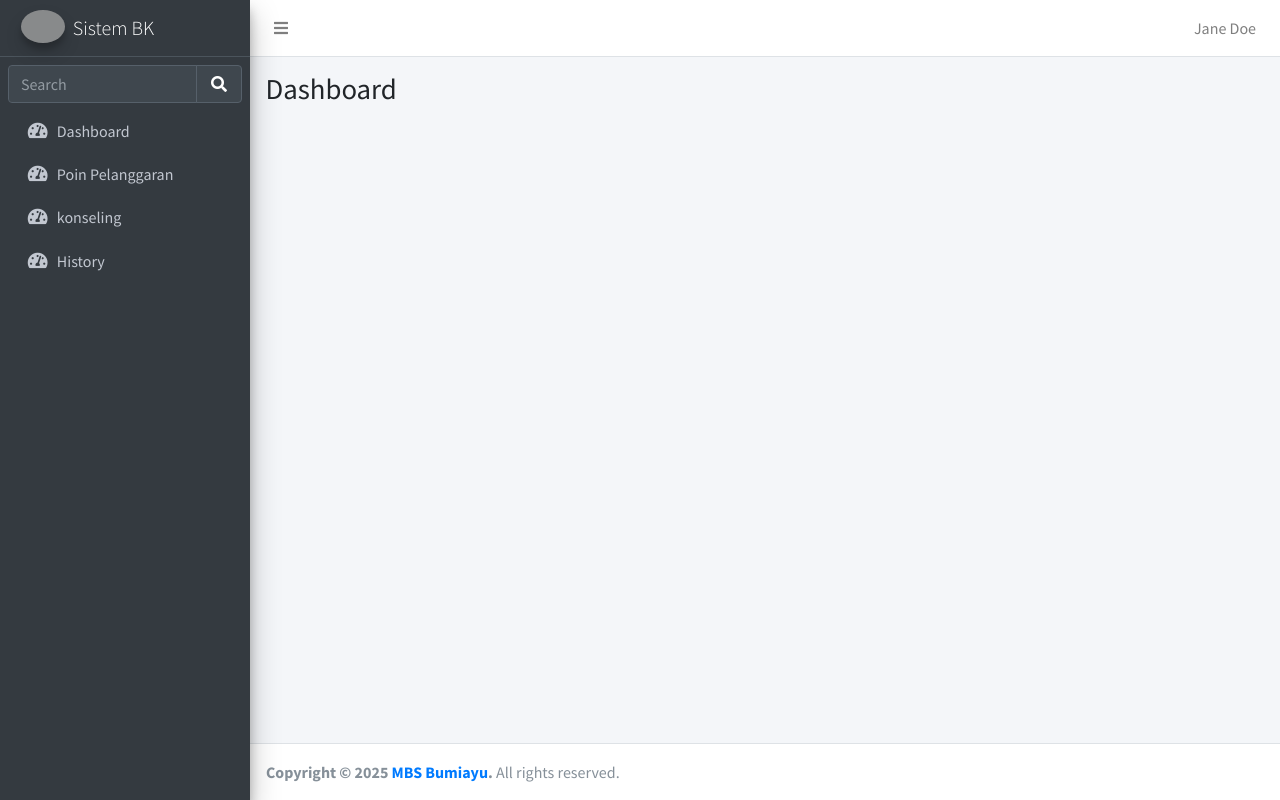
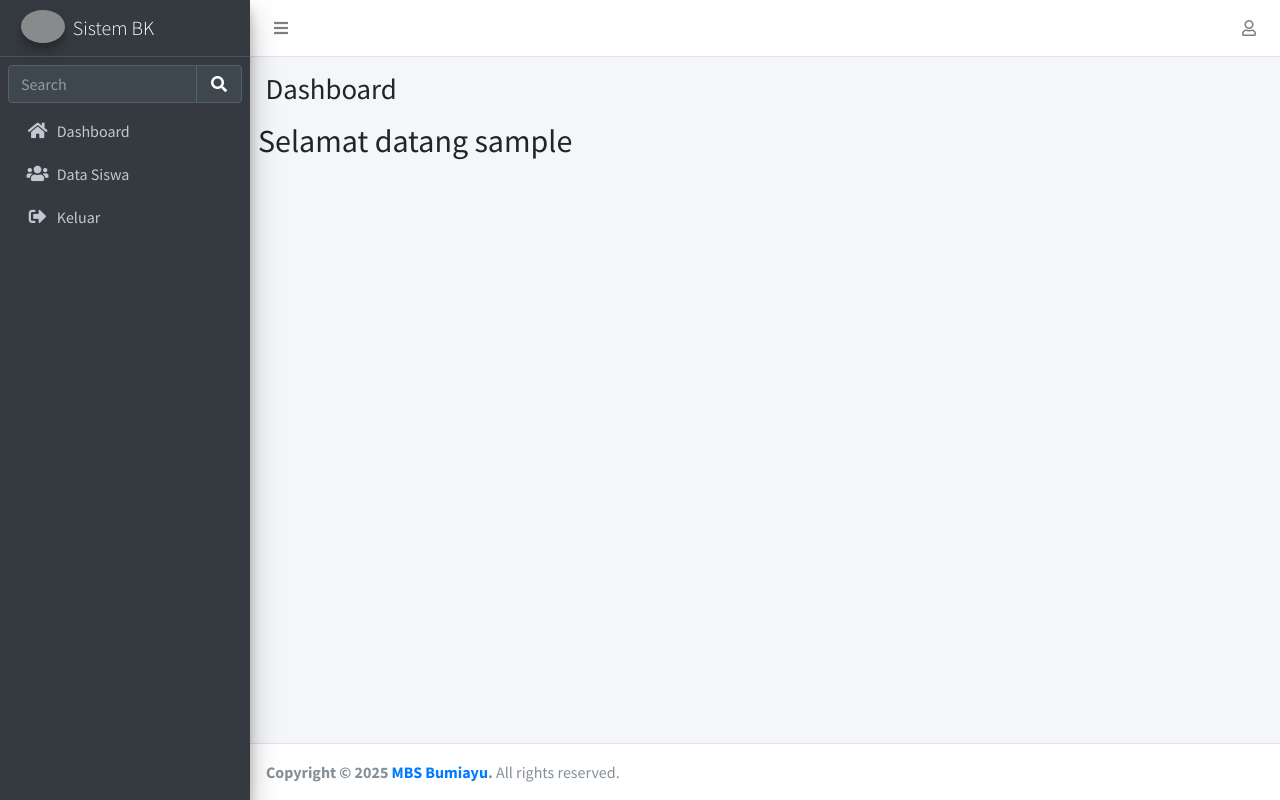
Before and after one commit to Ndaru7/counseling-system, a PHP site: page /admin/dashboard.php in a window 1280 px wide. Run offline with PHP 8.4, Linux system fonts and the light colour scheme; the visitor is signed in with stand-in values (Sample User, id 1); some libraries are stand-ins or nearby versions; grey boxes are pictures that could not be loaded.

Commit message:
desain sidebar pada bagian admin

```diff
--- a/admin/dashboard.php
+++ b/admin/dashboard.php
@@ -15,12 +15,7 @@ if (!isset($_SESSION["user"])) {
     <meta name="viewport" content="width=device-width, initial-scale=1">
     <title>Sitem BK | Dashboard</title>
 
-    <!-- Google Font: Source Sans Pro -->
-    <link rel="stylesheet" href="https://fonts.googleapis.com/css?family=Source+Sans+Pro:300,400,400i,700&display=fallback">
-    <!-- Font Awesome -->
-    <link rel="stylesheet" href="../assets/plugins/fontawesome-free/css/all.min.css">
-    <!-- Theme style -->
-    <link rel="stylesheet" href="../assets/dist/css/adminlte.min.css">
+    <?php include "../style.php"; ?>
 </head>
 
 <body class="hold-transition sidebar-mini">
@@ -37,23 +32,20 @@ if (!isset($_SESSION["user"])) {
 
             <!-- Right navbar links -->
             <ul class="navbar-nav ml-auto">
-                <li class="nav-item dropdown user-menu">
-                    <a href="#" class="nav-link dropdown-toggle" data-toggle="dropdown">
-                        <!-- <img src="../../dist/img/user2-160x160.jpg" class="user-image img-circle elevation-2" alt="User Image"> -->
-                        <span class="d-none d-md-inline">Jane Doe</span>
+                <li class="nav-item dropdown">
+                    <a class="nav-link" data-toggle="dropdown" href="#">
+                        <i class="far fa-user"></i>
                     </a>
-                    <ul class="dropdown-menu dropdown-menu-md dropdown-menu-right">
-                        <!-- User image -->
-                        <li class="user-header bg-default">
-                            <!-- <img src="../../dist/img/user2-160x160.jpg" class="img-circle elevation-2" alt="User Image"> -->
-                            <p>Jane Doe</p>
-                        </li>
-                        <!-- Menu Footer-->
-                        <li class="user-footer">
-                            <a href="#" class="btn btn-primary btn-flat float-left">Profile</a>
-                            <a href="../auth/logout.php" class="btn btn-danger btn-flat float-right">Keluar</a>
-                        </li>
-                    </ul>
+                    <div class="dropdown-menu dropdown-menu-lg dropdown-menu-right">
+                        <div class="dropdown-divider"></div>
+                        <a href="" class="dropdown-item">
+                            <i class="fas fa-user mr-2"></i>Profil
+                        </a>
+                        <div class="dropdown-divider"></div>
+                        <a href="" class="dropdown-item">
+                            <i class="fas fa-sign-out-alt mr-2"></i>Keluar
+                        </a>
+                    </div>
                 </li>
             </ul>
         </nav>
@@ -82,36 +74,7 @@ if (!isset($_SESSION["user"])) {
                 </div>
 
                 <!-- Sidebar Menu -->
-                <nav class="mt-2">
-                    <ul class="nav nav-pills nav-sidebar flex-column" data-widget="treeview" role="menu" data-accordion="false">
-                        <!-- Add icons to the links using the .nav-icon class
-                        with font-awesome or any other icon font library -->
-                        <li class="nav-item">
-                            <a href="../admin/dashboard.php" class="nav-link">
-                                <i class="nav-icon fas fa-tachometer-alt"></i>
-                                <p>Dashboard</p>
-                            </a>
-                        </li>
-                        <li class="nav-item">
-                            <a href="#" class="nav-link">
-                                <i class="nav-icon fas fa-tachometer-alt"></i>
-                                <p>Poin Pelanggaran</p>
-                            </a>
-                        </li>
-                        <li class="nav-item">
-                            <a href="#" class="nav-link">
-                                <i class="nav-icon fas fa-tachometer-alt"></i>
-                                <p>konseling</p>
-                            </a>
-                        </li>
-                        <li class="nav-item">
-                            <a href="#" class="nav-link">
-                                <i class="nav-icon fas fa-tachometer-alt"></i>
-                                <p>History</p>
-                            </a>
-                        </li>
-                    </ul>
-                </nav>
+                <?php include "../sidebar.php"; ?>
                 <!-- /.sidebar-menu -->
             </div>
             <!-- /.sidebar -->
@@ -129,7 +92,7 @@ if (!isset($_SESSION["user"])) {
             <!-- Main content -->
             <section class="content">
                 <!-- Default box -->
-
+                <h2>Selamat datang <?php echo $_SESSION["user"]; ?> </h2>
                 <!-- /.card -->
             </section>
             <!-- /.content -->
@@ -148,14 +111,8 @@ if (!isset($_SESSION["user"])) {
     </div>
     <!-- ./wrapper -->
 
-    <!-- jQuery -->
-    <script src="../assets/plugins/jquery/jquery.min.js"></script>
-    <!-- Bootstrap 4 -->
-    <script src="../assets/plugins/bootstrap/js/bootstrap.bundle.min.js"></script>
-    <!-- AdminLTE App -->
-    <script src="../assets/dist/js/adminlte.min.js"></script>
-    <!-- AdminLTE for demo purposes -->
-    <!-- <script src="../assets/dist/js/demo.js"></script> -->
+    <?php include "../script.php"; ?>
+
 </body>
 
 </html>
--- /dev/null
+++ b/script.php
@@ -0,0 +1,8 @@
+<!-- jQuery -->
+<script src="../assets/plugins/jquery/jquery.min.js"></script>
+<!-- Bootstrap 4 -->
+<script src="../assets/plugins/bootstrap/js/bootstrap.bundle.min.js"></script>
+<!-- AdminLTE App -->
+<script src="../assets/dist/js/adminlte.min.js"></script>
+<!-- AdminLTE for demo purposes -->
+<!-- <script src="../assets/dist/js/demo.js"></script> -->
--- /dev/null
+++ b/sidebar.php
@@ -0,0 +1,24 @@
+<nav class="mt-2">
+    <ul class="nav nav-pills nav-sidebar flex-column" data-widget="treeview" role="menu" data-accordion="false">
+        <!-- Add icons to the links using the .nav-icon class
+                        with font-awesome or any other icon font library -->
+        <li class="nav-item">
+            <a href="../admin/dashboard.php" class="nav-link">
+                <i class="nav-icon fas fa-home"></i>
+                <p>Dashboard</p>
+            </a>
+        </li>
+        <li class="nav-item">
+            <a href="" class="nav-link">
+                <i class="nav-icon fas fa-users"></i>
+                <p>Data Siswa</p>
+            </a>
+        </li>
+        <li class="nav-item">
+            <a href="../auth/logout.php" class="nav-link">
+                <i class="nav-icon fas fa-sign-out-alt"></i>
+                <p>Keluar</p>
+            </a>
+        </li>
+    </ul>
+</nav>
--- /dev/null
+++ b/style.php
@@ -0,0 +1,6 @@
+<!-- Google Font: Source Sans Pro -->
+<link rel="stylesheet" href="https://fonts.googleapis.com/css?family=Source+Sans+Pro:300,400,400i,700&display=fallback">
+<!-- Font Awesome -->
+<link rel="stylesheet" href="../assets/plugins/fontawesome-free/css/all.min.css">
+<!-- Theme style -->
+<link rel="stylesheet" href="../assets/dist/css/adminlte.min.css">
```
